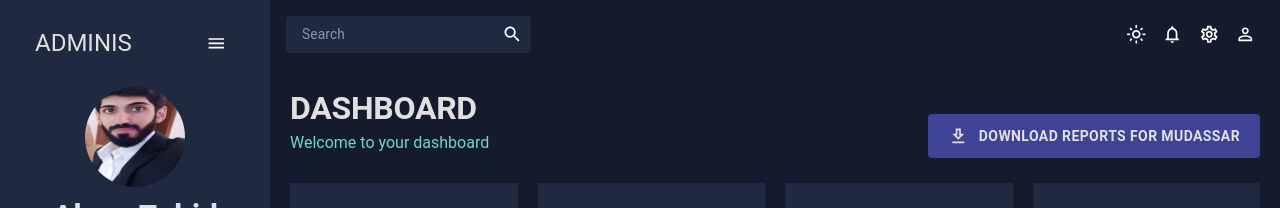
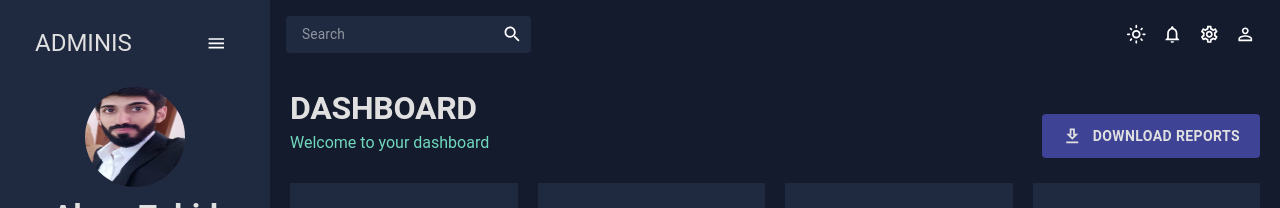
Before and after one commit to AbrarZahid050/dashboard-project, a React (Vite) app: page / in a window 1280 px wide. Shown: the top 208 px of the page. Built offline with nearby package versions, Linux system fonts and the light colour scheme.

Commit message:
testing for2

```diff
--- a/src/scenes/dashboard/Dashboard.jsx
+++ b/src/scenes/dashboard/Dashboard.jsx
@@ -40,7 +40,7 @@ const Dashboard = () => {
             }}
           >
             <DownloadOutlined sx={{ mr: "10px" }} />
-            Download Reports for mudassar
+            Download Reports
           </Button>
         </Box>
       </Box>
```
